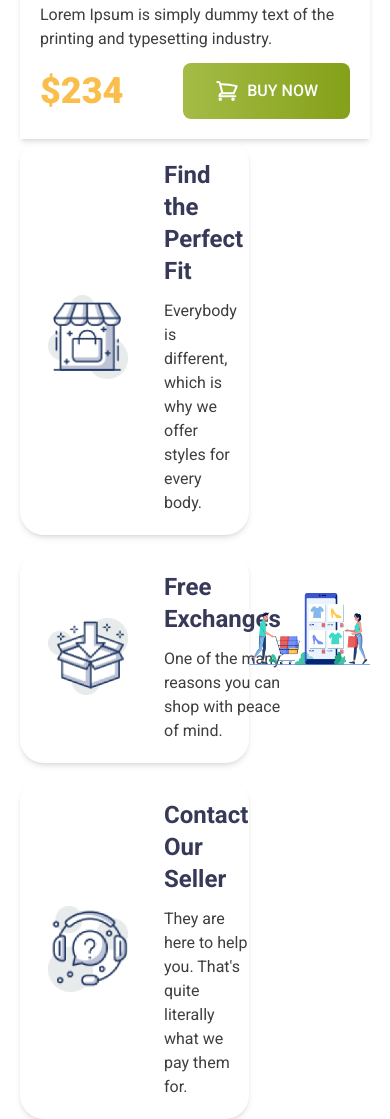
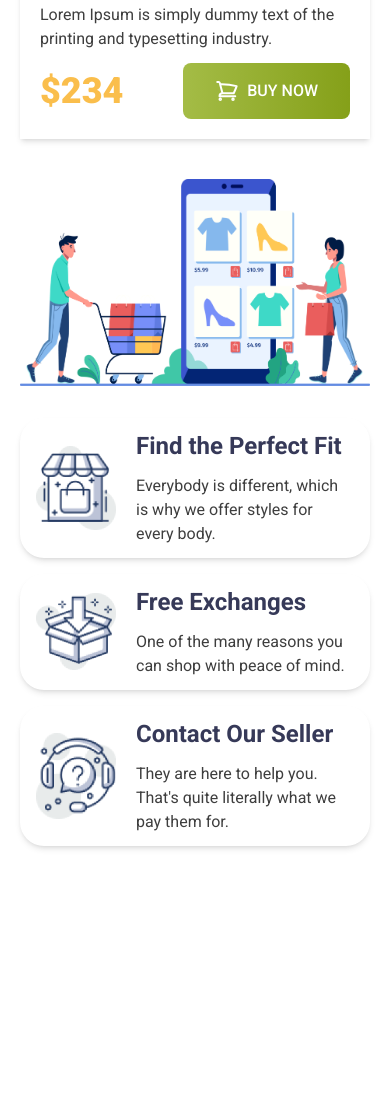
Before and after one commit to shihab01118/Penguin-Fashion, a plain HTML site: page index.html in a window 390 px wide. Shown: the part 4429-5548 px from the top of the page. After the commit the page ends 5315 px from the top, so only its background shows below. Drawn offline with nearby package versions, Linux system fonts and the light colour scheme.

Commit message:
shopping responsive half done

```diff
--- a/index.html
+++ b/index.html
@@ -173,24 +173,24 @@
         </section>
 
         <!-- shopping section -->
-        <section class="px-5 md:px-14 lg:px-32 flex lg:flex-row lg:gap-24 items-center justify-between font-roboto lg:mt-32 lg:mb-24">
+        <section class="px-5 md:px-14 lg:px-32 flex flex-col-reverse gap-8  my-10   lg:flex-row lg:gap-20 items-center justify-between font-roboto lg:mt-32 lg:mb-24">
             <!-- shopping content -->
-            <div class="grid gap-4 max-w-lg">
-                <div class="flex gap-9 items-center py-5 ps-7 pe-12 rounded-3xl shadow-md">
+            <div class="grid gap-4 max-w-lg md:max-w-full">
+                <div class="flex gap-5 lg:gap-9 items-center py-3 px-4 lg:py-5 lg:ps-7 lg:pe-12 rounded-3xl shadow-md">
                     <img src="icons/house.png" alt="" class="w-20">
                     <div>
                         <h3 class="text-[#363958] font-bold text-2xl mb-3">Find the Perfect Fit</h3>
                         <p class="text-[#3E3E3E] leading-6">Everybody is different, which is why we offer styles for every body.</p>
                     </div>
                 </div>
-                <div class="flex gap-9 items-center py-5 ps-7 pe-12 rounded-3xl shadow-md">
+                <div class="flex gap-5 lg:gap-9 items-center py-3 px-4 lg:py-5 lg:ps-7 lg:pe-12 rounded-3xl shadow-md">
                     <img src="icons/box.png" alt="" class="w-20">
                     <div>
                         <h3 class="text-[#363958] font-bold text-2xl mb-3">Free Exchanges</h3>
                         <p class="text-[#3E3E3E] leading-6">One of the many reasons you can shop with peace of mind.</p>
                     </div>
                 </div>
-                <div class="flex gap-9 items-center py-5 ps-7 pe-12 rounded-3xl shadow-md">
+                <div class="flex gap-5 lg:gap-9 items-center py-3 px-4 lg:py-5 lg:ps-7 lg:pe-12 rounded-3xl shadow-md">
                     <img src="icons/question.png" alt="" class="w-20">
                     <div>
                         <h3 class="text-[#363958] font-bold text-2xl mb-3">Contact Our Seller</h3>
```
